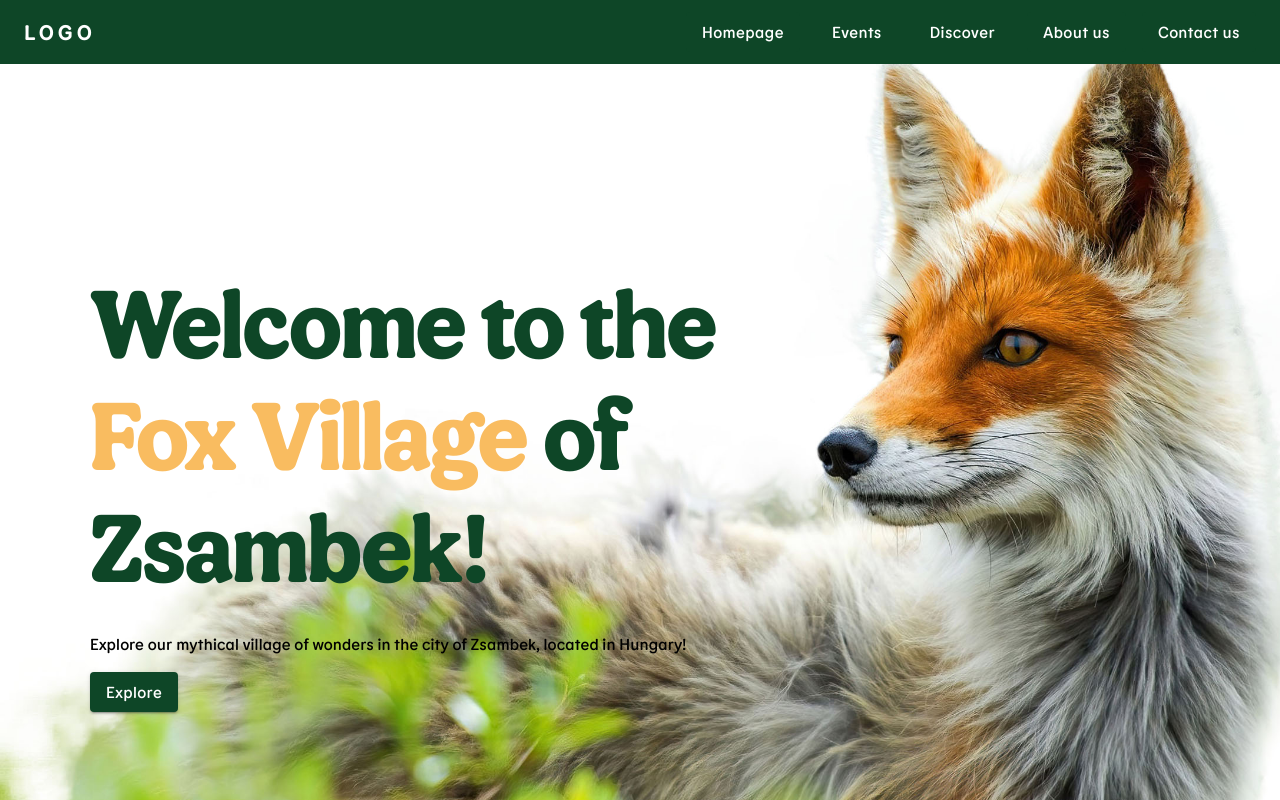
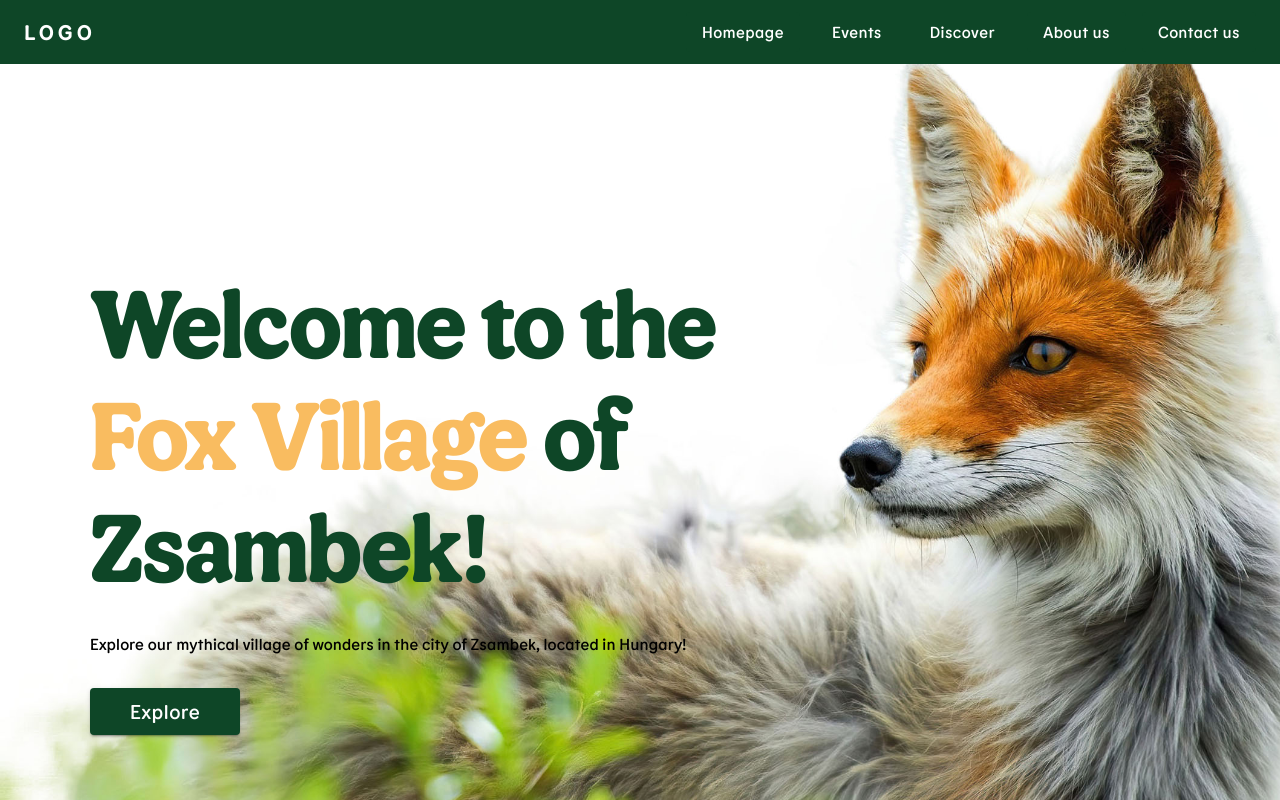
Before and after one commit to szcstamas/foxvillage, a React (Create React App) app: page / in a window 1280 px wide. Shown: the top 800 px of the page. Built offline with nearby package versions, Linux system fonts and the light colour scheme.

Commit message:
creating primarybutton component with text, link and icon props

```diff
--- a/src/components/FirstButton.tsx
+++ /dev/null
@@ -1,22 +0,0 @@
-import { Link } from '@mui/material';
-import Button from '@mui/material/Button';
-
-interface Props {
-    text: string;
-    link: string;
-}
-
-const FirstButton = ({ text, link }: Props) => {
-    return (
-        <Button variant='contained'>
-            <Link underline="none"
-                color="secondary.light"
-                href={link}
-                key='foxvillage-mainpage-hero-cta'>
-                {text}
-            </Link>
-        </Button>
-    )
-}
-
-export default FirstButton
--- a/src/components/Section.tsx
+++ b/src/components/HeroSection.tsx
@@ -1,16 +1,14 @@
-import React from 'react';
-import { Typography, Box, Link } from '@mui/material';
+import { Typography, Box } from '@mui/material';
 import { motion } from 'framer-motion';
 import { ThemeProvider } from '@mui/material/styles';
 import { theme } from '../constants/Theme';
-import Button from '@mui/material/Button';
-import FirstButton from './FirstButton';
+import MainButton from './MainButton';
 
 interface Props {
     backgroundImage: string;
 }
 
-const Section = ({ backgroundImage }: Props) => {
+const HeroSection = ({ backgroundImage }: Props) => {
     return (
         <ThemeProvider theme={theme}>
             <Box
@@ -50,9 +48,10 @@ const Section = ({ backgroundImage }: Props) => {
                     >
                         Explore our mythical village of wonders in the city of Zsambek, located in Hungary!
                     </Typography>
-                    <FirstButton
+                    <MainButton
                         text='Explore'
                         link='#explore'
+                        icon='explore'
                     />
                 </Box>
             </Box>
@@ -60,4 +59,4 @@ const Section = ({ backgroundImage }: Props) => {
     )
 }
 
-export default Section
+export default HeroSection
--- /dev/null
+++ b/src/components/MainButton.tsx
@@ -0,0 +1,75 @@
+import { useState } from 'react';
+import { Link } from '@mui/material';
+import Button from '@mui/material/Button';
+import ExploreIcon from '@mui/icons-material/Explore';
+import AccessTimeFilledIcon from '@mui/icons-material/AccessTimeFilled';
+
+interface Props {
+    text: string;
+    link: string;
+    icon: string;
+}
+
+const MainButton = ({ text, link, icon }: Props) => {
+
+    let [hover, setHover] = useState(false);
+
+    return (
+        <Button
+            variant='contained'
+            onMouseEnter={() => setHover(true)}
+            onMouseLeave={() => setHover(false)}
+            sx={{
+                px: 5,
+                mt: 2,
+                fontSize: '1.25rem',
+                width: { xs: '100%', md: 'auto' },
+                transition: 'all .2s ease',
+                '&:hover': {
+                    transform: 'translateY(-5px)',
+                    pr: 8
+                }
+            }}>
+            <Link underline="none"
+                color="secondary.light"
+                href={link}
+                key='foxvillage-mainpage-hero-cta'>
+                {text}
+            </Link>
+
+            {/* if icon prop is set to explore, render an explore icon */}
+            {icon === 'explore'
+                ? <ExploreIcon
+                    sx={{
+                        opacity: '0',
+                        transition: 'all .2s ease',
+                        position: 'absolute',
+                        right: '50px',
+                        ...(hover === true && {
+                            right: '30px',
+                            opacity: '1',
+                        }),
+                    }
+                    } >
+                </ExploreIcon>
+                : null}
+
+            {/* if icon prop is set to clock, render a clock icon */}
+            {icon === 'clock' ? <AccessTimeFilledIcon
+                sx={{
+                    opacity: '0',
+                    transition: 'all .2s ease',
+                    position: 'absolute',
+                    right: '50px',
+                    ...(hover === true && {
+                        right: '30px',
+                        opacity: '1',
+                    }),
+                }
+                } >
+            </AccessTimeFilledIcon> : null}
+        </Button >
+    )
+}
+
+export default MainButton
--- a/src/containers/Homepage.tsx
+++ b/src/containers/Homepage.tsx
@@ -1,13 +1,12 @@
-import React from 'react'
-import Section from '../components/Section';
+import HeroSection from '../components/HeroSection';
 import { Images } from '../constants/Images';
 
 const Homepage = () => {
     return (
         <>
-            <Section
+            <HeroSection
                 backgroundImage={Images[2]}
-            ></Section>
+            ></HeroSection>
         </>
     )
 }
```
